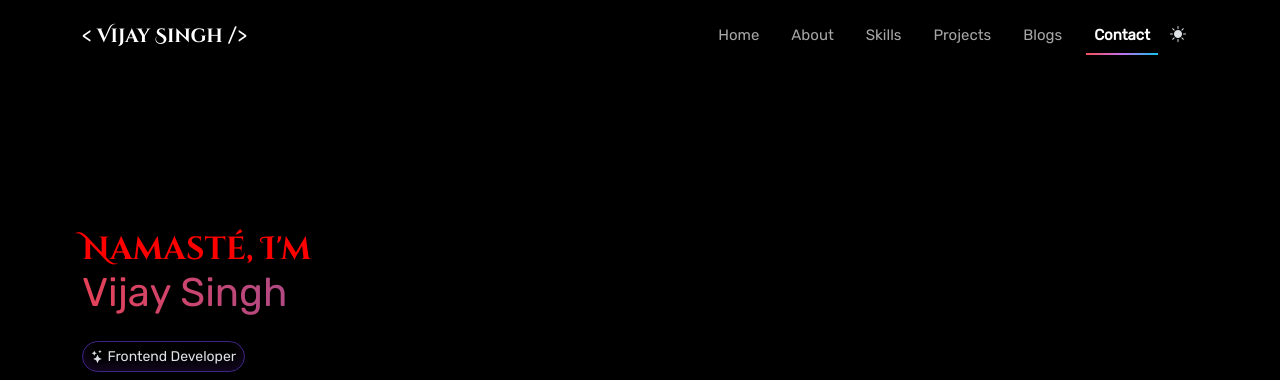
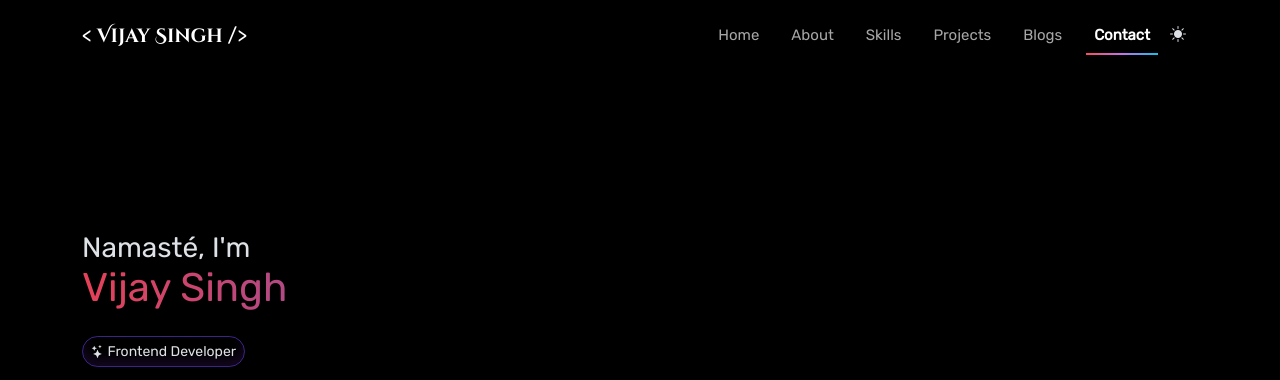
Before and after one commit to Vinzeee/vinzeee.github.io, a plain HTML site: page index.html in a window 1280 px wide. Shown: the top 380 px of the page. Drawn offline with Linux system fonts and the light colour scheme.

Commit message:
Update index.html

```diff
--- a/index.html
+++ b/index.html
@@ -111,8 +111,8 @@
                     </div>
                 </div>
                 <div class="col-lg-7 order-lg-1 hero-content">
-                    <!--<span class="h3" data-aos="fade-up" data-aos-delay="0">Namasté, I'm</span> -->
-                    <span class="h3 test-font" data-aos="fade-up" data-aos-delay="0">Namasté, I'm</span>
+                    <span class="h3" data-aos="fade-up" data-aos-delay="0">Namasté, I'm</span>
+                    <!--<span class="h3 test-font" data-aos="fade-up" data-aos-delay="0">Namasté, I'm</span>-->
                     <h1 class="name" data-aos="fade-up" data-aos-delay="200"><span>Vijay Singh</h1>
                     <button type="button" class="btn btn-sm mt-3 mb-3 btn-showcase"  data-aos="fade-up" data-aos-delay="400"><i class="bi bi-stars"></i> Frontend Developer</button>
                     <p class="tagline mb-3" data-aos="fade-up" data-aos-delay="600">Started <span class="underline">unintentionally</span> with messy Discord bot templates in 2021. Now, creating beautiful and responsive websites and templates for everyone to explore! But this time <span class="underline">intentionally</span>.</p>
```
